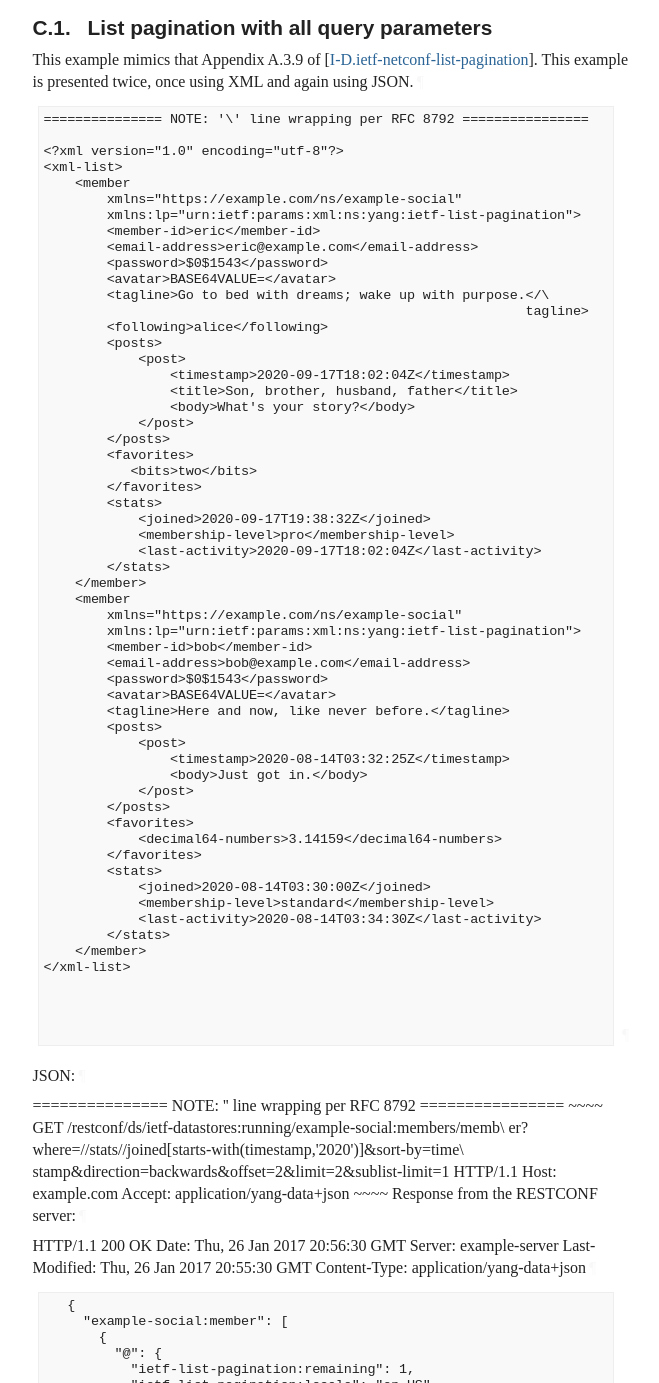
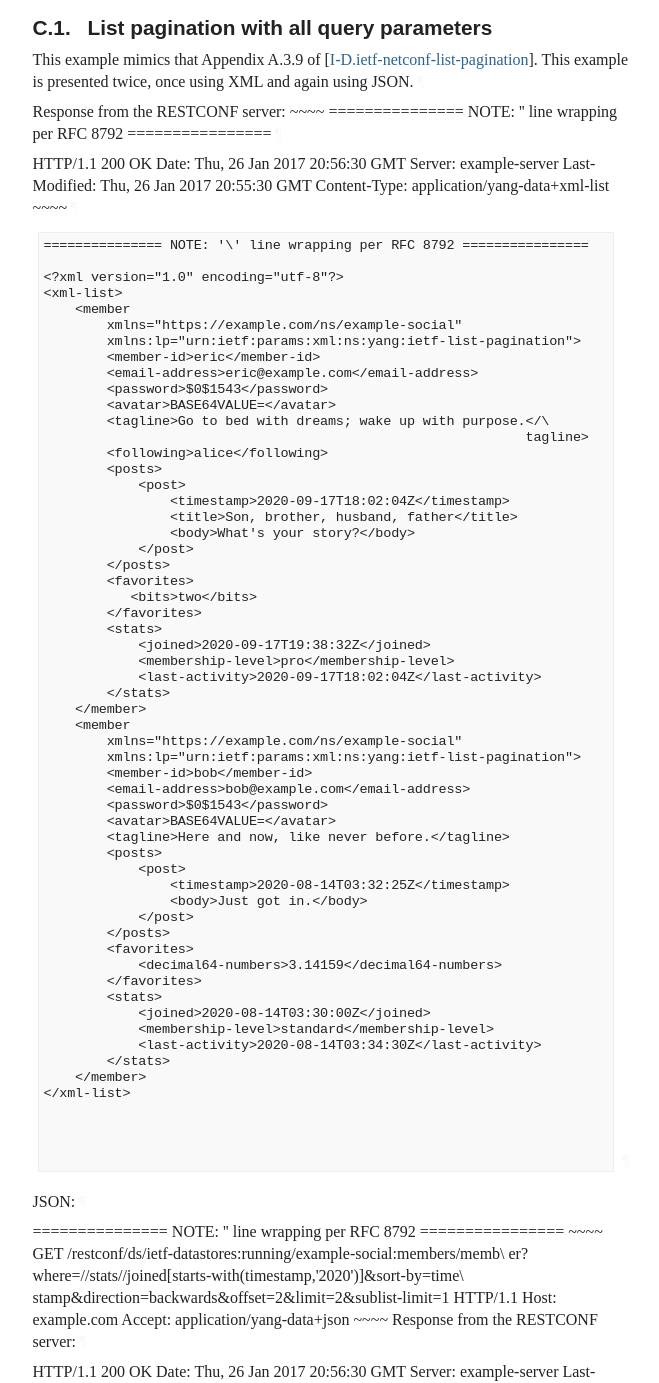
Before and after one commit to billwuqin/list-pagination-rc-markdown, a plain HTML site: page draft-ietf-netconf-list-pagination-rc.html in a window 1280 px wide. Shown: the part 7050-8433 px from the top of the page, without its empty margins (92-751 px from the left). Drawn offline with Linux system fonts and the light colour scheme; a web font is replaced by a local one.

Commit message:
Script updating gh-pages from e7c389c. [ci skip]

```diff
--- a/draft-ietf-netconf-list-pagination-rc.html
+++ b/draft-ietf-netconf-list-pagination-rc.html
@@ -1734,7 +1734,16 @@ svg :is([fill="white"], [fill^="#fff"]) {
 <p id="appendix-C.1-1">This example mimics that Appendix A.3.9 of
    <span>[<a href="#I-D.ietf-netconf-list-pagination" class="cite xref">I-D.ietf-netconf-list-pagination</a>]</span>.  This example is presented twice,
    once using XML and again using JSON.<a href="#appendix-C.1-1" class="pilcrow">¶</a></p>
-<div class="alignLeft art-text artwork" id="appendix-C.1-2">
+<p id="appendix-C.1-2">Response from the RESTCONF server:
+~~~~
+   =============== NOTE: '' line wrapping per RFC 8792 ================<a href="#appendix-C.1-2" class="pilcrow">¶</a></p>
+<p id="appendix-C.1-3">HTTP/1.1 200 OK
+   Date: Thu, 26 Jan 2017 20:56:30 GMT
+   Server: example-server
+   Last-Modified: Thu, 26 Jan 2017 20:55:30 GMT
+   Content-Type: application/yang-data+xml-list
+~~~~<a href="#appendix-C.1-3" class="pilcrow">¶</a></p>
+<div class="alignLeft art-text artwork" id="appendix-C.1-4">
 <pre>
 =============== NOTE: '\' line wrapping per RFC 8792 ================
 
@@ -1794,10 +1803,10 @@ svg :is([fill="white"], [fill^="#fff"]) {
 
 
 
-</pre><a href="#appendix-C.1-2" class="pilcrow">¶</a>
-</div>
-<p id="appendix-C.1-3">JSON:<a href="#appendix-C.1-3" class="pilcrow">¶</a></p>
-<p id="appendix-C.1-4">=============== NOTE: '' line wrapping per RFC 8792 ================
+</pre><a href="#appendix-C.1-4" class="pilcrow">¶</a>
+</div>
+<p id="appendix-C.1-5">JSON:<a href="#appendix-C.1-5" class="pilcrow">¶</a></p>
+<p id="appendix-C.1-6">=============== NOTE: '' line wrapping per RFC 8792 ================
 ~~~~
    GET /restconf/ds/ietf-datastores:running/example-social:members/memb\
    er?where=//stats//joined[starts-with(timestamp,'2020')]&amp;sort-by=time\
@@ -1805,13 +1814,13 @@ svg :is([fill="white"], [fill^="#fff"]) {
    Host: example.com
    Accept: application/yang-data+json
 ~~~~
-   Response from the RESTCONF server:<a href="#appendix-C.1-4" class="pilcrow">¶</a></p>
-<p id="appendix-C.1-5">HTTP/1.1 200 OK
+   Response from the RESTCONF server:<a href="#appendix-C.1-6" class="pilcrow">¶</a></p>
+<p id="appendix-C.1-7">HTTP/1.1 200 OK
    Date: Thu, 26 Jan 2017 20:56:30 GMT
    Server: example-server
    Last-Modified: Thu, 26 Jan 2017 20:55:30 GMT
-   Content-Type: application/yang-data+json<a href="#appendix-C.1-5" class="pilcrow">¶</a></p>
-<div class="alignLeft art-text artwork" id="appendix-C.1-6">
+   Content-Type: application/yang-data+json<a href="#appendix-C.1-7" class="pilcrow">¶</a></p>
+<div class="alignLeft art-text artwork" id="appendix-C.1-8">
 <pre>
    {
      "example-social:member": [
@@ -1889,7 +1898,7 @@ svg :is([fill="white"], [fill^="#fff"]) {
        }
      ]
    }
-</pre><a href="#appendix-C.1-6" class="pilcrow">¶</a>
+</pre><a href="#appendix-C.1-8" class="pilcrow">¶</a>
 </div>
 </section>
 </div>
```
Also changed, not shown: draft-ietf-netconf-list-pagination-rc.txt.
